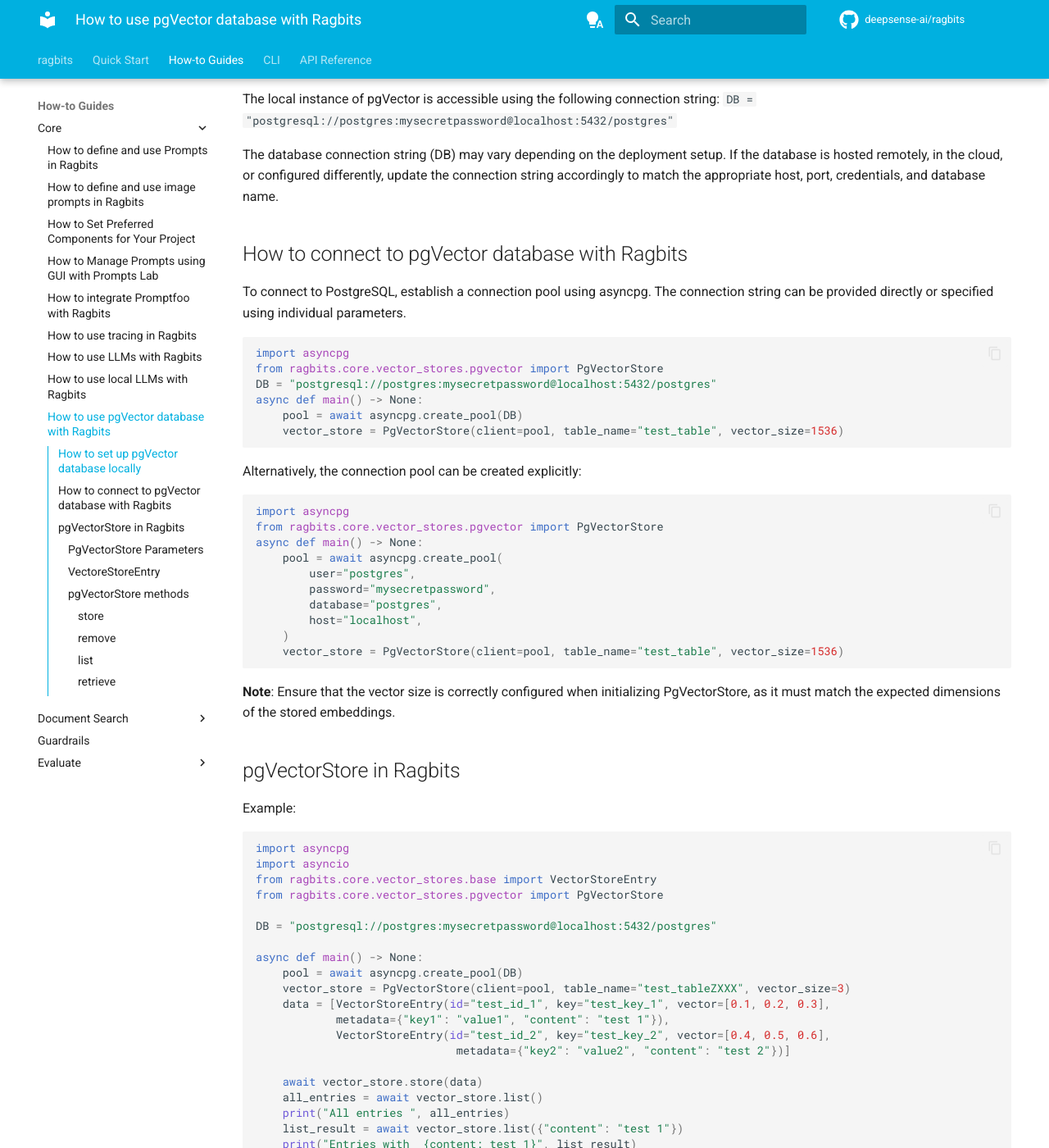
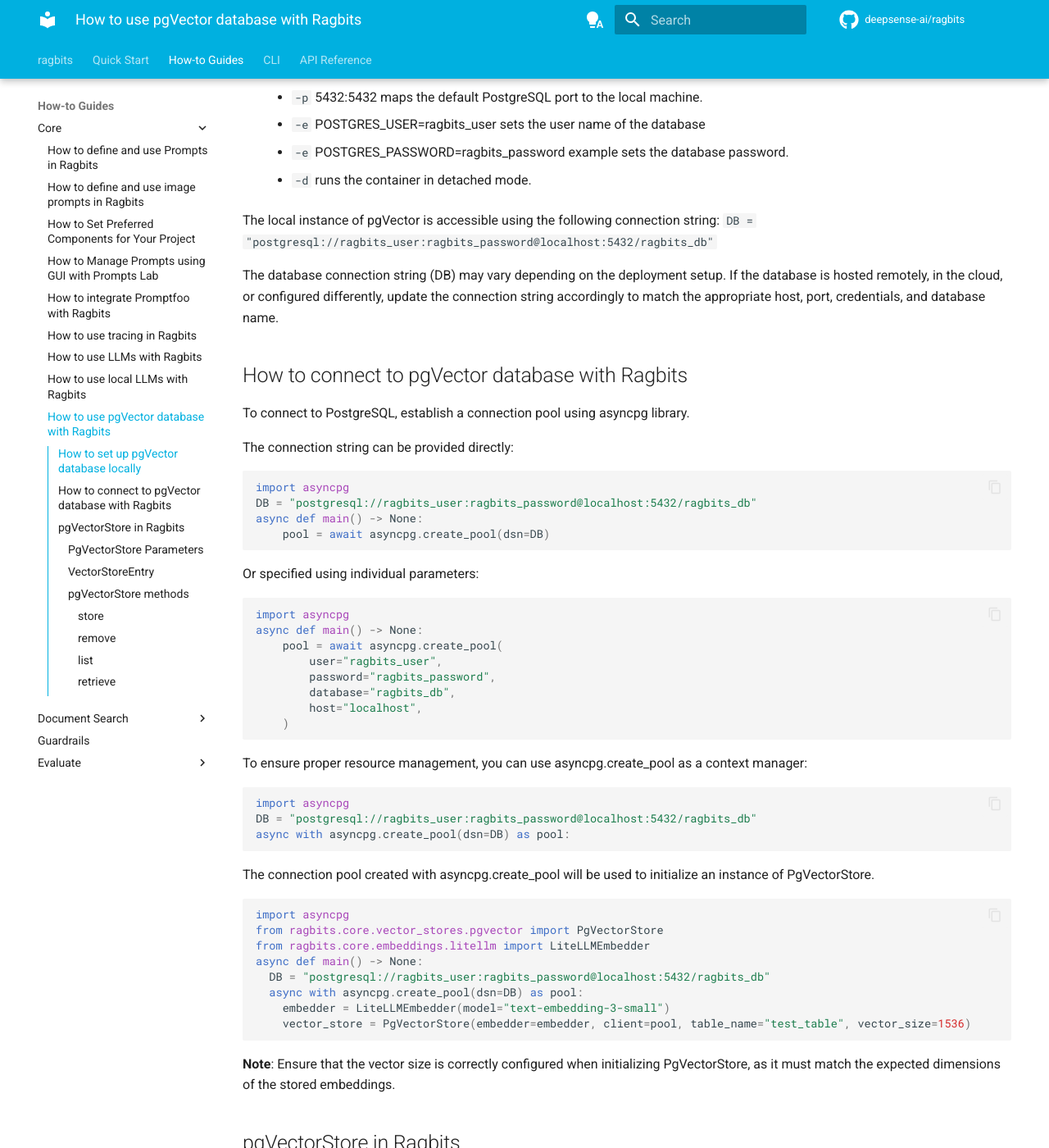
Before and after one commit to deepsense-ai/ragbits, an MkDocs documentation site: the page built from docs/how-to/core/use_pgVector_store.md, in a window 1280 px wide and 1400 px high, scrolled down 555 px. Shown: the whole window at 82% size. Built offline with MkDocs 1.6.1 and Material for MkDocs 9.7.7, drawn with Linux system fonts in a browser that asks for light colours; comment, search, counter and statistics services are not loaded; some of the changed text lies outside the part shown.

Commit message:
how to pgVector update

````diff
--- a/docs/how-to/core/use_pgVector_store.md
+++ b/docs/how-to/core/use_pgVector_store.md
@@ -5,50 +5,75 @@ To run a local instance of pgVector, use Docker to pull and start the database c
 
 1. **Pull the pgVector Docker image**
 ```bash
-sudo docker pull pgvector/pgvector:pg16
+sudo docker pull pgvector/pgvector:pg17
  ```
 
 2. **Run the PostgreSQL container with pgVector**
+
 ```bash
-sudo docker run --name postgres -p 5432:5432 -e POSTGRES_PASSWORD=mysecretpassword -d pgvector/pgvector:pg16
+    docker run --name postgres_container \
+            -p 5432:5432 \
+            -e POSTGRES_USER=ragbits_user \
+            -e POSTGRES_PASSWORD=ragbits_password \
+            -e POSTGRES_DB = ragbits_db \
+            -d pgvector/pgvector:0.8.0-pg17
 ```
-    * `--name` postgres assigns the container a name (postgres).
+    * `--name` the docker container a name assign to postgres.
     * `-p` 5432:5432 maps the default PostgreSQL port to the local machine.
-    * `-e` POSTGRES_PASSWORD=mysecretpassword sets the database password.
+    * `-e` POSTGRES_USER=ragbits_user sets the user name of the database
+    * `-e` POSTGRES_PASSWORD=ragbits_password example sets the database password.
     * `-d` runs the container in detached mode.
 
 The local instance of pgVector is accessible using the following connection string:
-```DB = "postgresql://postgres:mysecretpassword@localhost:5432/postgres"```
+```DB = "postgresql://ragbits_user:ragbits_password@localhost:5432/ragbits_db"```
 
 The database connection string (DB) may vary depending on the deployment setup.
 If the database is hosted remotely, in the cloud, or configured differently,
 update the connection string accordingly to match the appropriate host, port, credentials, and database name.
 
 ## How to connect to pgVector database with Ragbits
-To connect to PostgreSQL, establish a connection pool using asyncpg.
-The connection string can be provided directly or specified using individual parameters.
+To connect to PostgreSQL, establish a connection pool using asyncpg library.
+
+The connection string can be provided directly:
+```python
+import asyncpg
+DB = "postgresql://ragbits_user:ragbits_password@localhost:5432/ragbits_db"
+async def main() -> None:
+    pool = await asyncpg.create_pool(dsn=DB)
+```
+Or specified using individual parameters:
+```python
+import asyncpg
+async def main() -> None:
+    pool = await asyncpg.create_pool(
+        user="ragbits_user",
+        password="ragbits_password",
+        database="ragbits_db",
+        host="localhost",
+    )
+```
+To ensure proper resource management, you can use asyncpg.create_pool as a context manager:
+```python
+import asyncpg
+DB = "postgresql://ragbits_user:ragbits_password@localhost:5432/ragbits_db"
+async with asyncpg.create_pool(dsn=DB) as pool:
+
+```
+
+The connection pool created with asyncpg.create_pool will be used to initialize an instance of PgVectorStore.
+
 
 ```python
 import asyncpg
 from ragbits.core.vector_stores.pgvector import PgVectorStore
-DB = "postgresql://postgres:mysecretpassword@localhost:5432/postgres"
+from ragbits.core.embeddings.litellm import LiteLLMEmbedder
 async def main() -> None:
-    pool = await asyncpg.create_pool(DB)
-    vector_store = PgVectorStore(client=pool, table_name="test_table", vector_size=1536)
+  DB = "postgresql://ragbits_user:ragbits_password@localhost:5432/ragbits_db"
+  async with asyncpg.create_pool(dsn=DB) as pool:
+    embedder = LiteLLMEmbedder(model="text-embedding-3-small")
+    vector_store = PgVectorStore(embedder=embedder, client=pool, table_name="test_table", vector_size=1536)
 ```
-Alternatively, the connection pool can be created explicitly:
-```python
-import asyncpg
-from ragbits.core.vector_stores.pgvector import PgVectorStore
-async def main() -> None:
-    pool = await asyncpg.create_pool(
-        user="postgres",
-        password="mysecretpassword",
-        database="postgres",
-        host="localhost",
-    )
-    vector_store = PgVectorStore(client=pool, table_name="test_table", vector_size=1536)
-```
+
 **Note**: Ensure that the vector size is correctly configured when initializing PgVectorStore,
 as it must match the expected dimensions of the stored embeddings.
 
@@ -59,12 +84,12 @@ import asyncpg
 import asyncio
 from ragbits.core.vector_stores.base import VectorStoreEntry
 from ragbits.core.vector_stores.pgvector import PgVectorStore
-
-DB = "postgresql://postgres:mysecretpassword@localhost:5432/postgres"
-
+from ragbits.core.embeddings.litellm import LiteLLMEmbedder
 async def main() -> None:
-    pool = await asyncpg.create_pool(DB)
-    vector_store = PgVectorStore(client=pool, table_name="test_tableZXXX", vector_size=3)
+  DB = "postgresql://ragbits_user:ragbits_password@localhost:5432/ragbits_db"
+  async with asyncpg.create_pool(dsn=DB) as pool:
+    embedder = LiteLLMEmbedder(model="text-embedding-3-small")
+    vector_store = PgVectorStore(embedder=embedder, client=pool, table_name="test_table", vector_size=3)
     data = [VectorStoreEntry(id="test_id_1", key="test_key_1", vector=[0.1, 0.2, 0.3],
             metadata={"key1": "value1", "content": "test 1"}),
             VectorStoreEntry(id="test_id_2", key="test_key_2", vector=[0.4, 0.5, 0.6],
@@ -84,9 +109,12 @@ async def main() -> None:
 if __name__ == "__main__":
     asyncio.run(main())
 ```
+
 ### PgVectorStore Parameters
+
 The PgVectorStore class is initialized with the following parameters:
 
+* embedder: Embedder - An instance of Embedder class responsible for converting entries to vectors.
 * client: asyncpg.Pool – An instance of asyncpg.Pool used for database connections.
 * table_name: str – The name of the table where vectors are stored.
 * vector_size: int – The dimensionality of the vectors. This must match the stored embeddings.
@@ -106,14 +134,18 @@ If not specified, the default values are used.
 Default search options, including:
     - k: int = 5 – Number of nearest neighbors to retrieve.
     - max_distance: float | None = None – Maximum distance threshold for retrieval.
-* metadata_store: MetadataStore | None – An optional metadata store for additional data management.
+* embedding_name_text - the name of embeddings for text
+* embedding_name_image - the name of embeddings for images
 
-### VectoreStoreEntry
+**Note**: Currently, pgVector vector store doesn't support images.
+
+### VectorStoreEntry
+
 Entries stored in the database are represented by the VectorStoreEntry class, which consists of:
 
-* id: str – A unique identifier for the entry.
-* key: str – A key associated with the vector.
-* vector: list[float] – The vector representation of the entry.
+* id: UUID – A unique identifier for the entry.
+* text: str – A text data
+* image_bytes: SerializableBytes - An image data.
 * metadata: dict – Additional metadata associated with the entry.
 
 ### pgVectorStore methods
@@ -121,10 +153,12 @@ The PgVectorStore class provides the following methods for managing and querying
 
 #### store
 store(entries: list[VectorStoreEntry]) -> None
+
 Stores a list of VectorStoreEntry objects in the database.
 Each entry consists of an ID, key, vector, and optional metadata.
 #### remove
 remove(ids: list[str]) -> None
+
 Removes entries from the database based on a list of entry IDs.
 #### list
 list(where: dict, limit: int | None = None, offset: int | None = None) -> list[VectorStoreEntry]
@@ -146,3 +180,7 @@ Finds entries similar to the provided query vector based on the configured dista
      - max_distance – Maximum allowable distance for retrieval.
    The retrieve method searches for the closest entries using the specified distance metric defined in the table
    and applies the max_distance constraint from VectorStoreOptions.
+  * Returns the list of VectorStoreResult, an object consists of:
+     - entry: VectorStoreEntry - An entry in database.
+     - vectors: dict[str, list[float]]  - the vector for given embedding type.
+     - score: float - similarity score between given query vector and query result vector.
````
Also changed, not shown: other parts of docs/how-to/core/use_pgVector_store.md (+1 -1 lines), 1 other file.
